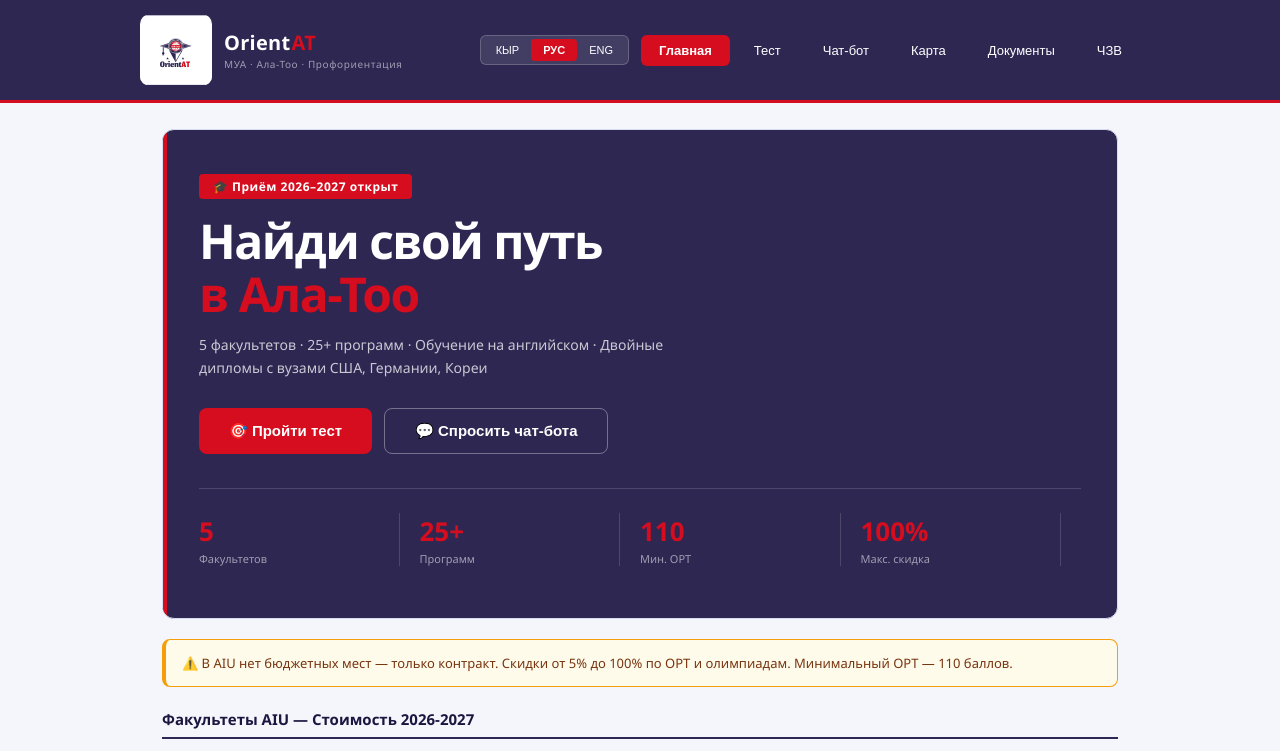
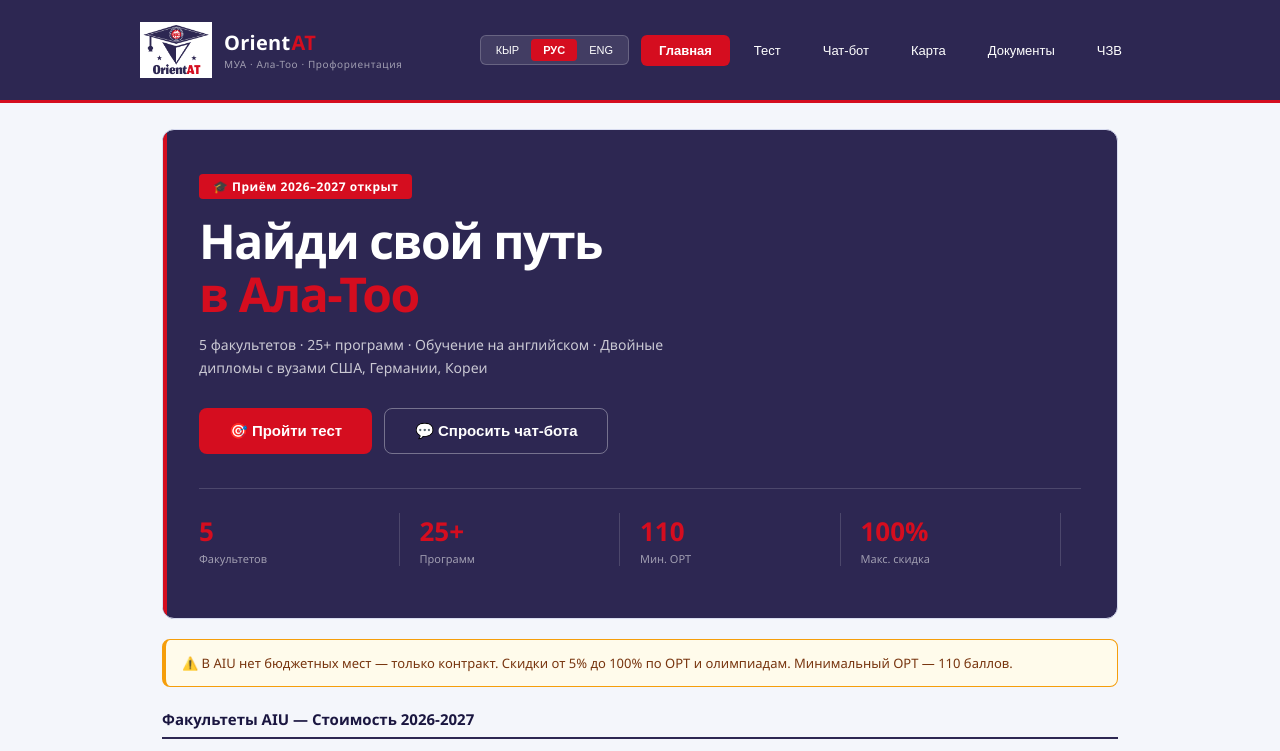
Before and after one commit to Hamid1689/Orientat, a React (Vite) app: page / in a window 1280 px wide. Shown: the top 751 px of the page. Built offline with nearby package versions, Linux system fonts and the light colour scheme.

Commit message:
feat: replace logo with new OrientAT PNG logo

```diff
--- a/src/App.jsx
+++ b/src/App.jsx
@@ -21,7 +21,7 @@
 };
 
 const Logo = ({ size = 38 }) => (
-  <img src="/favicon.svg" width={size} height={size} alt="OrientAT logo" style={{display:"block",objectFit:"contain",borderRadius:10}}/>
+  <img src="/logo.png" width={size} height={size} alt="OrientAT logo" style={{display:"block",objectFit:"contain"}}/>
 );
 
 const PROGRAMS = {
```
Also changed, not shown: public/logo.png (added).
